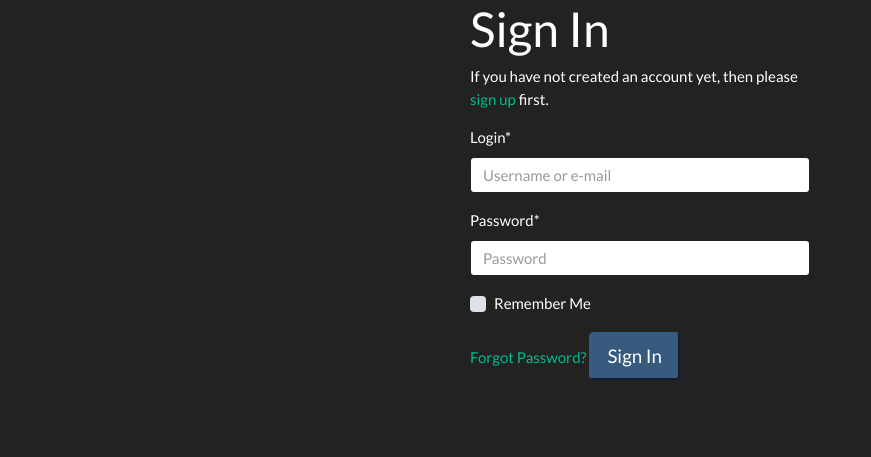
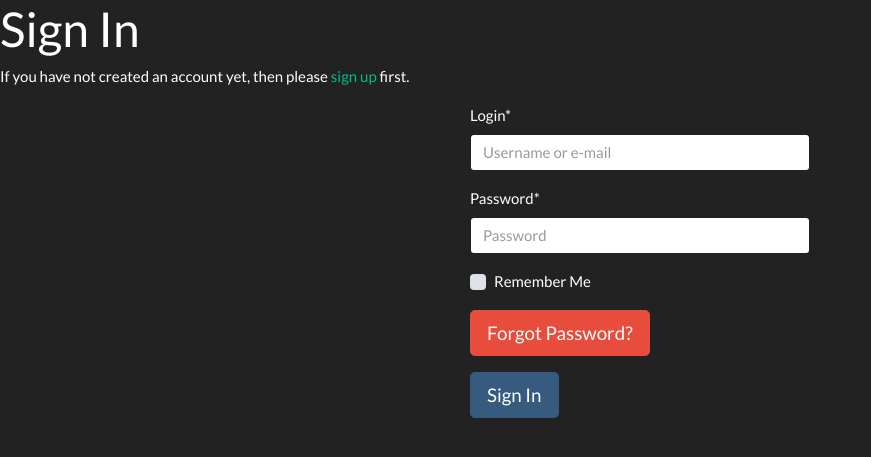
Before and after one commit to Pankaj-Str/WebCommerce, a Django app: page /account/login/ in a window 1280 px wide. Shown: the part 71-528 px from the top of the page, without its empty margins (0-871 px from the left). Run offline with Django 3.2, Linux system fonts and the light colour scheme; some libraries are stand-ins or nearby versions.

Commit message:
login
Not working

```diff
--- a/profiles/templates/account/login.html
+++ b/profiles/templates/account/login.html
@@ -6,8 +6,7 @@
 {% block head_title %}{% trans "Sign In" %}{% endblock %}
 
 {% block content %}
-    <div class="container">
-        <div class="container-fluid col-md-4">
+
     <h1>{% trans "Sign In" %}</h1>
 
     {% get_providers as socialaccount_providers %}
@@ -33,17 +32,22 @@
         <p>{% blocktrans %}If you have not created an account yet, then please
             <a href="{{ signup_url }}">sign up</a> first.{% endblocktrans %}</p>
     {% endif %}
-
+    <div class="container">
+        <div>
+            <div class="container-fluid col-md-4">
                 <form class="login" method="POST" action="{% url 'account_login' %}">
                     {% csrf_token %}
                     {% crispy form %}
                     {% if redirect_field_value %}
                         <input type="hidden" name="{{ redirect_field_name }}" value="{{ redirect_field_value }}"/>
                     {% endif %}
-                <a class="button secondaryAction"
+                    <a class="btn btn-lg btn-danger"
                        href="{% url 'account_reset_password' %}">{% trans "Forgot Password?" %}</a>
-                <button class="primaryAction btn-lg btn-primary" type="submit">{% trans "Sign In" %}</button>
+                    <br>
+                <p></p>
+                    <button class="btn btn-lg btn-primary" type="submit">{% trans "Sign In" %}</button>
                 </form>
             </div>
         </div>
+    </div>
 {% endblock %}
--- a/profiles/templates/account/signup.html
+++ b/profiles/templates/account/signup.html
@@ -10,13 +10,14 @@
             <div class="container-fluid col-md-4">
                 <h1>{% trans "Sign Up" %}</h1>
 
-<p>{% blocktrans %}Already have an account? Then please <a href="{{ login_url }}">sign in</a>.{% endblocktrans %}</p>
+                <p>{% blocktrans %}Already have an account? Then please <a href="{{ login_url }}">sign in</a>
+                    .{% endblocktrans %}</p>
 
                 <form class="signup" id="signup_form" method="post" action="{% url 'account_signup' %}">
                     {% csrf_token %}
                     {% crispy form %}
                     {% if redirect_field_value %}
-  <input type="hidden" name="{{ redirect_field_name }}" value="{{ redirect_field_value }}" />
+                        <input type="hidden" name="{{ redirect_field_name }}" value="{{ redirect_field_value }}"/>
                     {% endif %}
                     <button class="btn btn-primary btn-lg" type="submit">{% trans "Sign Up" %} &raquo;</button>
                 </form>
--- a/templates/profiles/navbar.html
+++ b/templates/profiles/navbar.html
@@ -23,12 +23,15 @@
                     Accounts
                 </a>
                 <div class="dropdown-menu" aria-labelledby="navbarDropdown">
-                    <a class="dropdown-item" href="{% url 'account_login' %}">Login</a>
-                    <a class="dropdown-item" href="{% url 'account_signup' %}">Sign In</a>
-                    <div class="dropdown-divider">
+                    {% if not request.user.is_authenticated %}
+                        <a class="dropdown-item" href="{% url 'account_login' %}">Login</a>
+                        <a class="dropdown-item" href="{% url 'account_signup' %}">Sign In</a>
+                        <div class="dropdown-divider">
 
-                    </div>
-                    <a class="dropdown-item" href="{% url 'account_logout' %}">Logout</a>
+                        </div>
+                    {% else %}
+                        <a class="dropdown-item" href="{% url 'account_logout' %}">Logout</a>
+                    {% endif %}
                 </div>
             </li>
             <li class="nav-item">
```
Also changed, not shown: db.sqlite3. Lines whose indentation alone changed are shown as unchanged.
